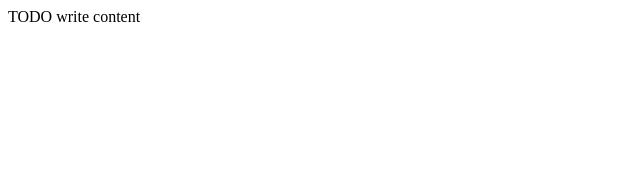
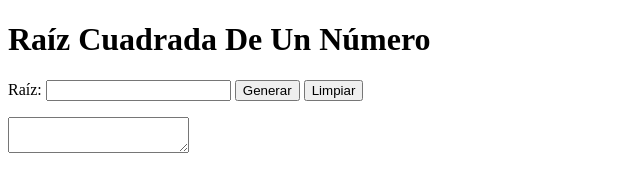
Before and after one commit to AngelQnc/RodriguezSilvaAngel3CV51.github.io, a plain HTML site: page index.html in a window 1280 px wide. Shown: the whole page, without its empty margins (0-640 px from the left). Drawn offline with Linux system fonts and the light colour scheme.

Commit message:
Update index.html

```diff
--- a/index.html
+++ b/index.html
@@ -1,16 +1,25 @@
 <!DOCTYPE html>
-<!--
-To change this license header, choose License Headers in Project Properties.
-To change this template file, choose Tools | Templates
-and open the template in the editor.
--->
 <html>
-    <head>
-        <title>TODO supply a title</title>
-        <meta charset="UTF-8">
-        <meta name="viewport" content="width=device-width, initial-scale=1.0">
-    </head>
-    <body>
-        <div>TODO write content</div>
-    </body>
+  <head>
+    <meta charset="utf-8">
+    <meta name="viewport" content="width=device-width">
+    <title>Evaluación Segundo Parcial (Primera Parte)</title>
+    <link href="style.css" rel="stylesheet" type="text/css" />
+  </head>
+  <body>
+    <h1>Raíz Cuadrada De Un Número</h1>
+    <form id="raiz" action="js:proceso()">
+    <p>
+      <label accesskey="p">
+      Raíz:
+      <input name="valor" type="text"></label>
+      <input type="submit" value="Generar" accesskey="G">
+      <button id="limpiar">Limpiar</button>
+    </p>
+    <p>
+        <label accesskey="s"><textarea name="salida" ></textarea></label>
+    </p>
+    </form>
+    <script src="script.js"></script>
+  </body>
 </html>
```
